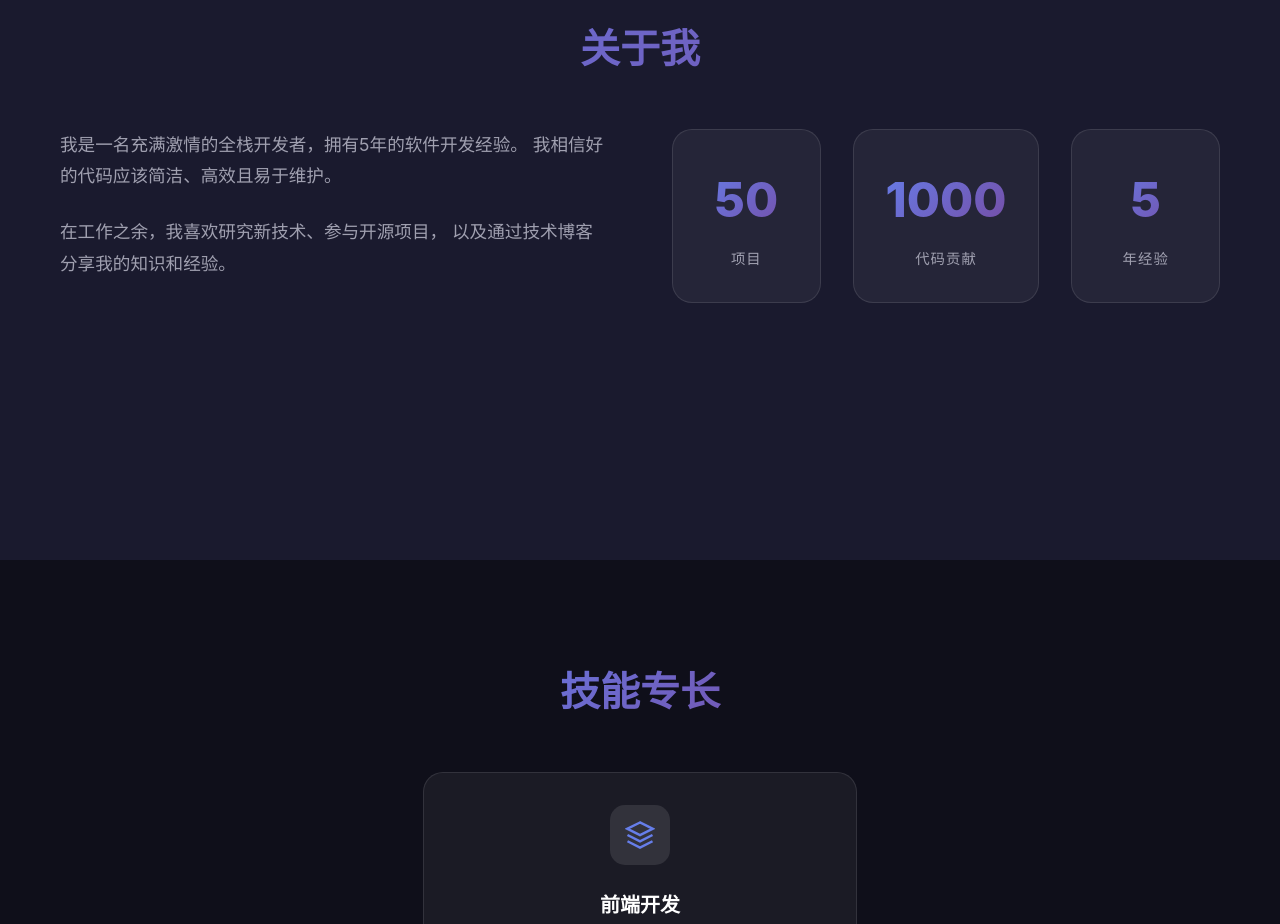
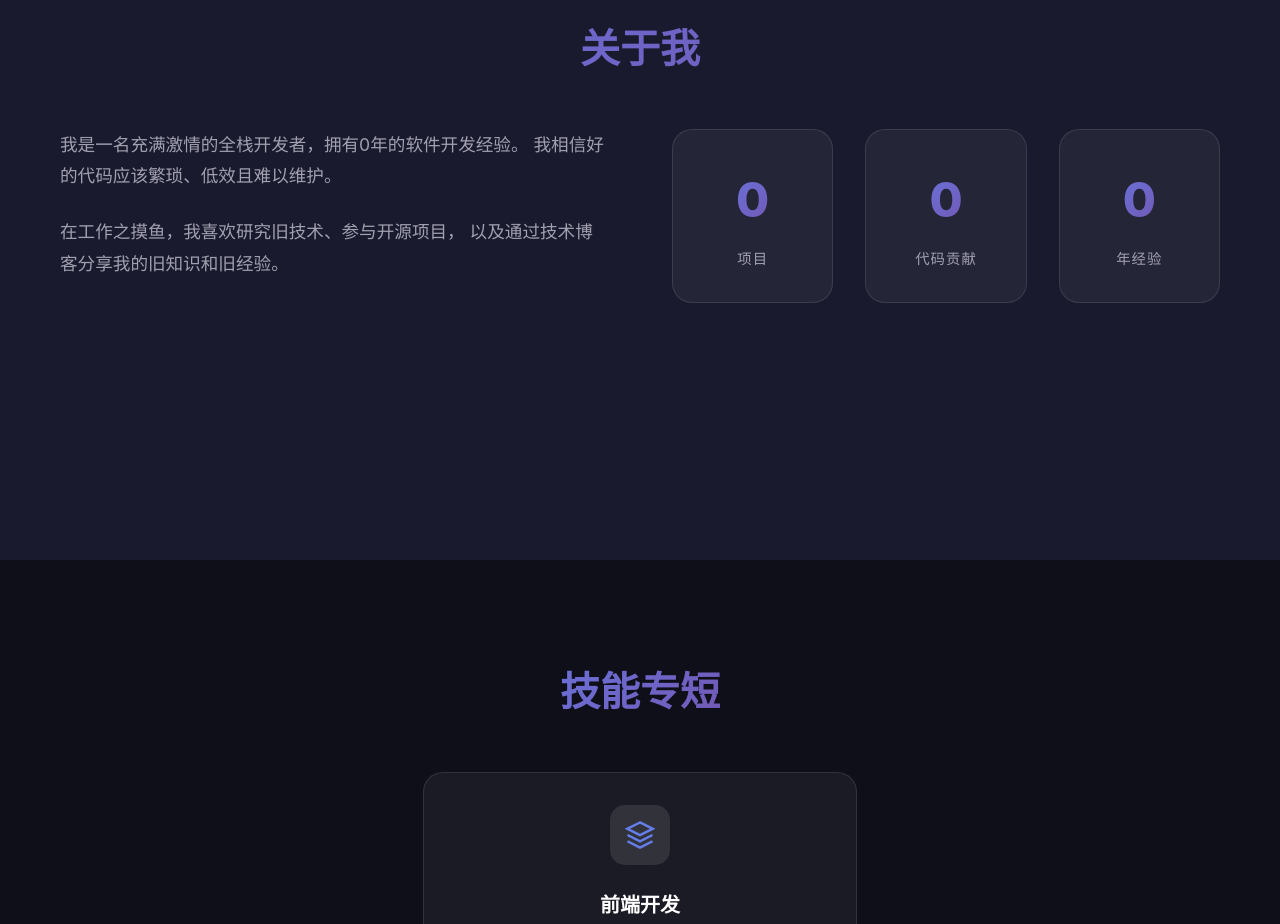
Before and after one commit to Hong132692/didactic-octo-guacamole, a plain HTML site: page index.html in a window 1280 px wide. Shown: the part 1120-2044 px from the top of the page. Drawn offline with Linux system fonts and the light colour scheme.

Commit message:
修改了文本介绍

```diff
--- a/index.html
+++ b/index.html
@@ -52,8 +52,8 @@
                     <h1 class="hero-title">你好，我是 <span class="gradient-text">开发者</span></h1>
                     <p class="hero-subtitle">全栈工程师 | 设计爱好者 | 技术博主</p>
                     <p class="hero-description">
-                        热爱编程，专注于创造优雅、高效的数字体验。
-                        擅长网页开发、移动应用和用户体验设计。
+                        热爱编程，专注于创造劣质、低效的数字体验。
+                        不擅长网页开发、移动应用和用户体验设计。
                     </p>
 
                     <!-- 按钮 -->
@@ -72,25 +72,25 @@
                 <div class="about-content">
                     <div class="about-text">
                         <p>
-                            我是一名充满激情的全栈开发者，拥有5年的软件开发经验。
-                            我相信好的代码应该简洁、高效且易于维护。
+                            我是一名充满激情的全栈开发者，拥有0年的软件开发经验。
+                            我相信好的代码应该繁琐、低效且难以维护。
                         </p>
                         <p>
-                            在工作之余，我喜欢研究新技术、参与开源项目，
-                            以及通过技术博客分享我的知识和经验。
+                            在工作之摸鱼，我喜欢研究旧技术、参与开源项目，
+                            以及通过技术博客分享我的旧知识和旧经验。
                         </p>
                     </div>
                     <div class="about-stats">
                         <div class="stat-item">
-                            <div class="stat-number" data-count="50">0</div>
+                            <div class="stat-number" data-count="0">0</div>
                             <div class="stat-label">项目</div>
                         </div>
                         <div class="stat-item">
-                            <div class="stat-number" data-count="1000">0</div>
+                            <div class="stat-number" data-count="0">0</div>
                             <div class="stat-label">代码贡献</div>
                         </div>
                         <div class="stat-item">
-                            <div class="stat-number" data-count="5">0</div>
+                            <div class="stat-number" data-count="0">0</div>
                             <div class="stat-label">年经验</div>
                         </div>
                     </div>
@@ -101,7 +101,7 @@
         <!-- 技能部分 -->
         <section id="skills" class="skills section">
             <div class="container">
-                <h2 class="section-title">技能专长</h2>
+                <h2 class="section-title">技能专短</h2>
                 <div class="skills-grid">
                     <div class="skill-card">
                         <div class="skill-icon">
```
